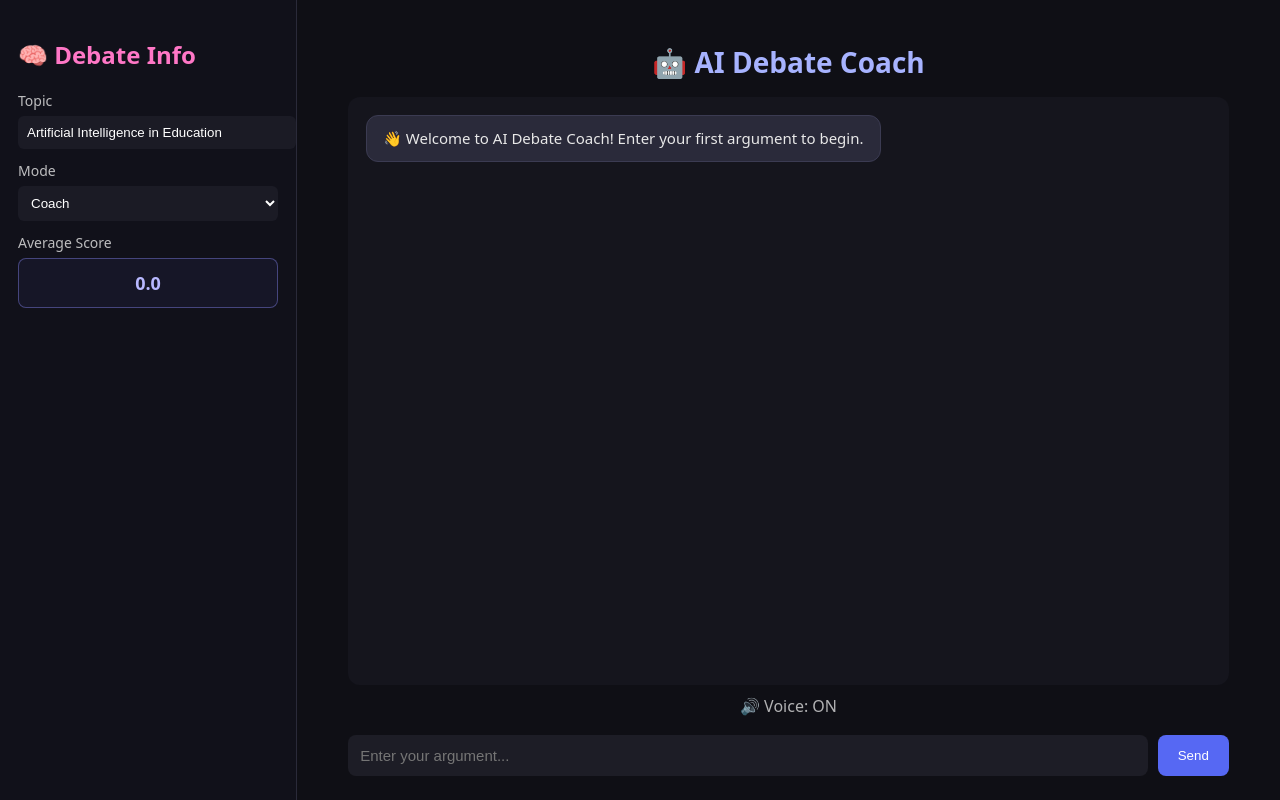
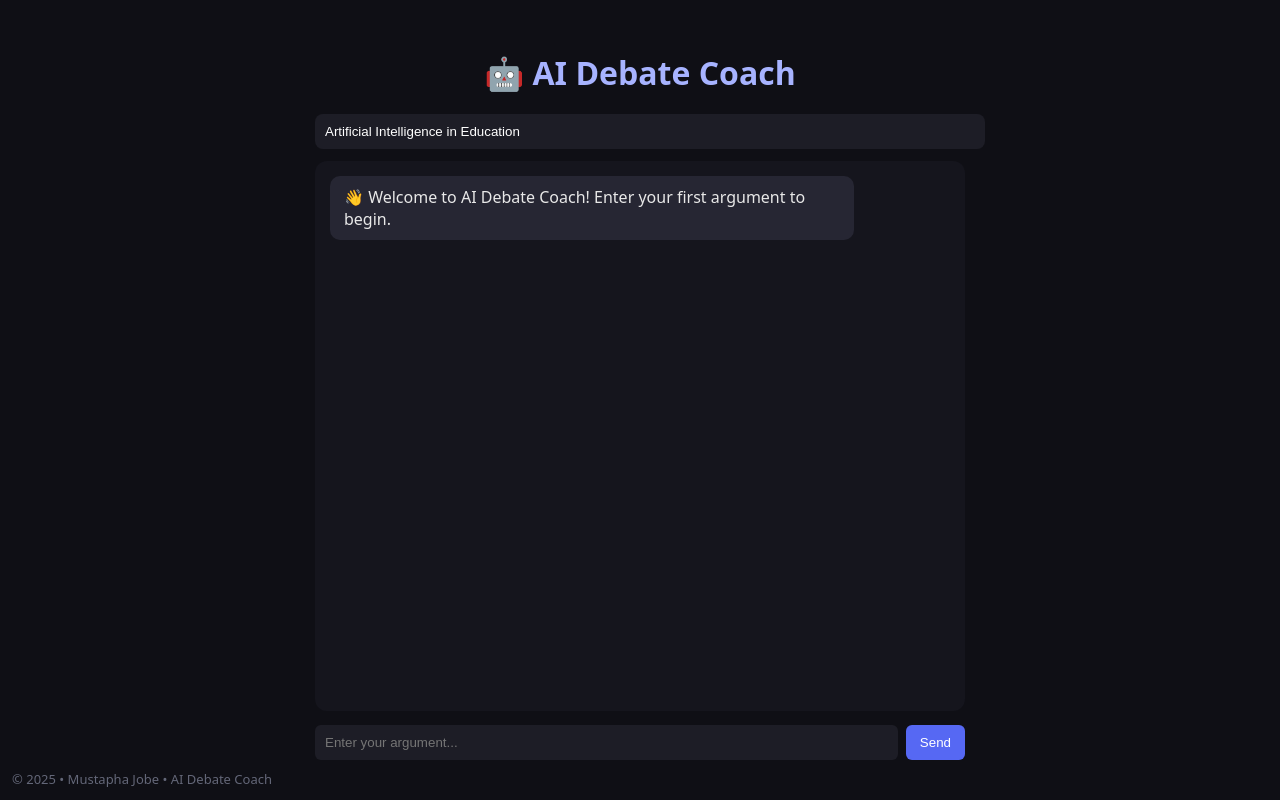
Before and after one commit to deenydash/ai-debate-coach, a React (Create React App) app: page / in a window 1280 px wide. Built offline with nearby package versions, Linux system fonts and the light colour scheme.

Commit message:
Added signature footer

```diff
--- a/src/App.js
+++ b/src/App.js
@@ -4,43 +4,28 @@ const API_KEY = process.env.REACT_APP_GEMINI_API_KEY;
 
 export default function App() {
   const [topic, setTopic] = useState("Artificial Intelligence in Education");
-  const [mode, setMode] = useState("Coach");
   const [messages, setMessages] = useState([
-    { role: "assistant", text: "👋 Welcome to AI Debate Coach! Enter your first argument to begin." }
+    { role: "system", text: "👋 Welcome to AI Debate Coach! Enter your first argument to begin." }
   ]);
   const [input, setInput] = useState("");
   const [loading, setLoading] = useState(false);
-  const [voiceEnabled, setVoiceEnabled] = useState(true);
-
-  // Calculate average score from messages
-  const scores = messages
-    .map(m => parseFloat(m.text.match(/Score:\s*([0-9.]+)/)?.[1]))
-    .filter(n => !isNaN(n));
-  const avgScore = scores.length ? scores.reduce((a, b) => a + b, 0) / scores.length : 0;
-
-  function speak(text) {
-    if (!voiceEnabled) return;
-    const utter = new SpeechSynthesisUtterance(text);
-    utter.rate = 1.05;
-    speechSynthesis.speak(utter);
-  }
 
   async function sendMessage() {
     if (!input.trim()) return;
 
-    const newMsg = { role: "user", text: input };
-    setMessages((m) => [...m, newMsg]);
+    const newMessages = [...messages, { role: "user", text: input }];
+    setMessages(newMessages);
     setInput("");
     setLoading(true);
 
     const prompt = `
-Debate Mode: ${mode}
-Topic: ${topic}
-User Argument: ${input}
+You are an expert debate coach AI. The debate topic is: "${topic}".
+The user's latest argument is: "${input}".
 
-Respond using:
-Counterargument: (2-4 sentences)
-Score: (0-10)
+Respond in exactly this structure:
+
+Counterargument: (2–4 sentences)
+Score: (0–10)
 Coaching Tip: (one sentence)
 `;
 
@@ -51,69 +36,58 @@ Coaching Tip: (one sentence)
           method: "POST",
           headers: { "Content-Type": "application/json" },
           body: JSON.stringify({
-            contents: [{ parts: [{ text: prompt }] }]
+            contents: [
+              {
+                parts: [{ text: prompt }]
+              }
+            ]
           })
         }
       );
 
       const data = await res.json();
+      console.log("Gemini Response:", data);
+
       let aiText =
         data?.candidates?.[0]?.content?.parts?.map((p) => p.text).join("") ||
         "⚠️ AI could not generate a response.";
 
-      aiText = aiText.replace(/\*\*/g, "");
-      setMessages((m) => [...m, { role: "assistant", text: aiText }]);
-      speak(aiText);
+      aiText = aiText.replace(/\*\*/g, "").replace(/\n{3,}/g, "\n\n");
 
+      setMessages([...newMessages, { role: "assistant", text: aiText }]);
     } catch (err) {
-      console.error(err);
-      setMessages((m) => [...m, { role: "assistant", text: "⚠️ Error contacting AI." }]);
+      console.error("API Error:", err);
+      setMessages([
+        ...newMessages,
+        { role: "assistant", text: "⚠️ Error contacting AI." },
+      ]);
     }
 
     setLoading(false);
-
-    setTimeout(() => {
-      const box = document.getElementById("chatBox");
-      if (box) box.scrollTop = box.scrollHeight;
-    }, 100);
   }
 
   return (
-    <div className="app-layout">
+    <div className="app-container">
 
-      {/* Sidebar */}
-      <div className="sidebar">
-        <h2>🧠 Debate Info</h2>
-
-        <label className="sidebar-label">Topic</label>
-        <input value={topic} onChange={(e) => setTopic(e.target.value)} />
-
-        <label className="sidebar-label">Mode</label>
-        <select value={mode} onChange={(e) => setMode(e.target.value)}>
-          <option>Coach</option>
-          <option>Opponent</option>
-          <option>Judge</option>
-        </select>
-
-        <label className="sidebar-label">Average Score</label>
-        <div className="score-display">{avgScore.toFixed(1)}</div>
-      </div>
-
-      {/* Chat */}
-      <div className="chat-section">
       <h1 className="title">🤖 AI Debate Coach</h1>
 
-        <div className="chat-box" id="chatBox">
+      <input
+        className="topic-input"
+        value={topic}
+        onChange={(e) => setTopic(e.target.value)}
+      />
+
+      <div className="chat-box">
         {messages.map((msg, i) => (
-            <div key={i} className={`msg ${msg.role === "user" ? "user-msg" : "bot-msg"}`}>
+          <div
+            key={i}
+            className={`msg ${msg.role === "user" ? "user-msg" : "bot-msg"}`}
+          >
             {msg.text}
           </div>
         ))}
-          {loading && <div className="msg bot-msg thinking">AI is thinking…</div>}
-        </div>
 
-        <div className="voice-toggle" onClick={() => setVoiceEnabled(!voiceEnabled)}>
-          🔊 Voice: {voiceEnabled ? "ON" : "OFF"}
+        {loading && <p className="thinking">🤔 AI is thinking...</p>}
       </div>
 
       <div className="input-row">
@@ -124,9 +98,19 @@ Coaching Tip: (one sentence)
           onChange={(e) => setInput(e.target.value)}
           onKeyDown={(e) => e.key === "Enter" && sendMessage()}
         />
-          <button className="send-button" onClick={sendMessage}>Send</button>
+        <button
+          onClick={sendMessage}
+          className="send-button"
+          disabled={loading}
+        >
+          Send
+        </button>
       </div>
-      </div>
+
+      {/* Footer Signature */}
+      <footer className="footer-tag">
+        © 2025 • Mustapha Jobe • AI Debate Coach
+      </footer>
 
     </div>
   );
--- a/src/index.css
+++ b/src/index.css
@@ -3,151 +3,102 @@ body {
   background: #0f0f15;
   color: #e8e8e8;
   font-family: system-ui, sans-serif;
+  display: flex;
+  justify-content: center;
+  padding-top: 30px;
 }
 
-.app-layout {
-  display: flex;
-  height: 100vh;
-  overflow: hidden;
-}
-
-/* Sidebar */
-.sidebar {
-  width: 260px;
-  padding: 18px;
-  background: #11111a;
-  border-right: 1px solid #2a2a39;
-}
-.sidebar h2 {
-  margin-bottom: 20px;
-  color: #ff77c6;
-  font-weight: 600;
-}
-.sidebar-label {
-  margin-top: 12px;
-  display: block;
-  font-size: 14px;
-  opacity: 0.8;
-}
-.sidebar input,
-.sidebar select {
-  width: 100%;
-  background: #1b1b25;
-  border: none;
-  padding: 9px;
-  color: white;
-  border-radius: 6px;
-  margin-top: 6px;
-}
-.score-display {
-  margin-top: 6px;
-  padding: 12px;
-  background: #161627;
-  border-radius: 8px;
+.app-container {
+  width: 650px;
   text-align: center;
-  font-weight: bold;
-  font-size: 18px;
-  color: #b8b8ff;
-  border: 1px solid rgba(140,140,255,0.4);
-}
-
-/* Chat Area */
-.chat-section {
-  flex-grow: 1;
-  padding: 24px 4vw;
-  display: flex;
-  flex-direction: column;
 }
 
 .title {
-  text-align: center;
-  font-size: 28px;
-  margin-bottom: 16px;
+  font-size: 32px;
+  font-weight: bold;
   color: #a7b3ff;
+  margin-bottom: 20px;
 }
 
-/* Chat Box */
+.topic-input {
+  width: 100%;
+  padding: 10px;
+  background: #1d1d26;
+  border: none;
+  border-radius: 8px;
+  color: white;
+  margin-bottom: 12px;
+}
+
 .chat-box {
-  flex-grow: 1;
+  height: 65vh;
   overflow-y: auto;
   background: #15151d;
   border-radius: 12px;
-  padding: 18px;
+  padding: 15px;
   display: flex;
   flex-direction: column;
-  gap: 18px;
+  gap: 12px;
 }
 
-/* Messages */
 .msg {
-  padding: 12px 16px;
-  border-radius: 12px;
-  max-width: 65%;
+  padding: 10px 14px;
+  border-radius: 10px;
+  max-width: 80%;
+  text-align: left;
   white-space: pre-line;
-  line-height: 1.4;
-  font-size: 15px;
-  transition: transform .2s ease, opacity .2s ease;
 }
 
-/* Cool bubble look */
 .user-msg {
+  background: #5668f3;
   align-self: flex-end;
-  background: linear-gradient(135deg, #6d7bff, #4859f8);
-  color: #fff;
-  box-shadow: 0px 4px 10px rgba(81, 99, 255, 0.45);
+  color: white;
 }
 
 .bot-msg {
+  background: #262633;
   align-self: flex-start;
-  background: #2a2a3a;
-  border: 1px solid #3b3b52;
 }
 
-/* Thinking Indicator */
 .thinking {
-  opacity: 0.6;
+  opacity: 0.7;
   font-style: italic;
 }
 
-/* Voice Status */
-.voice-toggle {
-  text-align: center;
-  margin-top: 10px;
-  cursor: pointer;
-  opacity: 0.75;
-  transition: 0.2s;
-}
-.voice-toggle:hover {
-  opacity: 1;
-}
-
-/* Input Row */
 .input-row {
   display: flex;
-  gap: 10px;
-  margin-top: 18px;
+  gap: 8px;
+  margin-top: 14px;
 }
 
 .text-input {
   flex-grow: 1;
-  padding: 12px;
+  padding: 10px;
   background: #1d1d26;
   border: none;
-  border-radius: 8px;
+  border-radius: 6px;
   color: white;
-  font-size: 15px;
 }
 
 .send-button {
   background: #5668f3;
   border: none;
-  padding: 12px 20px;
-  border-radius: 8px;
+  color: white;
+  padding: 10px 14px;
+  border-radius: 6px;
   cursor: pointer;
-  color: white;
-  font-weight: 500;
-  transition: 0.2s;
 }
-.send-button:hover {
-  background: #6c79ff;
+
+.footer-tag {
+  position: fixed;
+  bottom: 12px;
+  left: 12px;
+  font-size: 13px;
+  color: #797d91;
+  opacity: 0.8;
+  pointer-events: none;
+  user-select: none;
 }
+.footer-tag:hover {
+  opacity: 1;
+}
```
Lines whose indentation alone changed are shown as unchanged.
